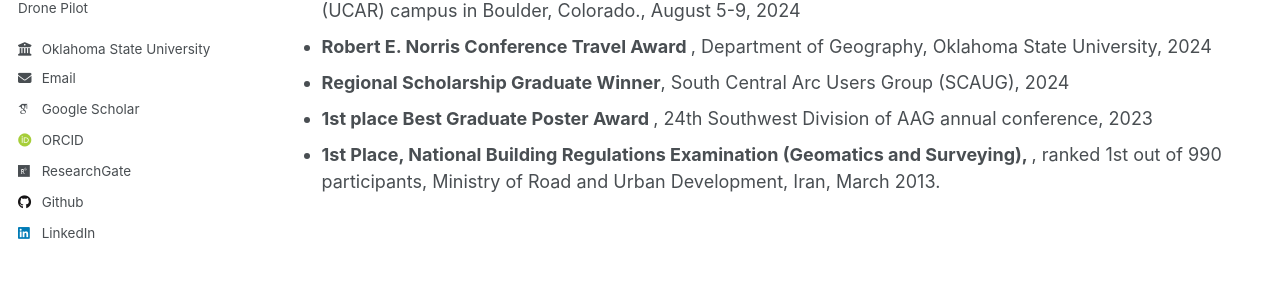
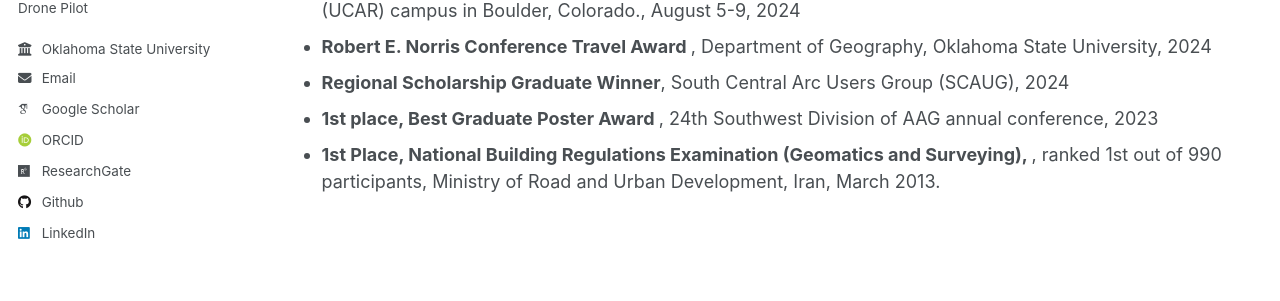
Before and after one commit to eforoutan/eforoutan.github.io, a Jekyll site: the page built from _pages/awards.html, in a window 1280 px wide and 924 px high. Shown: the part 385-686 px from the top of the window. Built offline with Jekyll 4.4.1, drawn with Linux system fonts in a browser that asks for light colours; some web fonts are replaced.

```diff
--- a/_pages/awards.html
+++ b/_pages/awards.html
@@ -16,7 +16,7 @@ author_profile: true
 2024 NSF I-GUIDE Summer School Travel Award </strong>, at the University Corporation for Atmospheric Research (UCAR) campus in Boulder, Colorado., August 5-9, 2024 </li>
   <li><strong>Robert E. Norris Conference Travel Award </strong>, Department of Geography, Oklahoma State University, 2024 </li>
   <li><strong>Regional Scholarship Graduate Winner</strong>, South Central Arc Users Group (SCAUG), 2024 </li>
-  <li><strong>1st place Best Graduate Poster Award </strong>, 24th Southwest Division of AAG annual conference, 2023</li>
+  <li><strong>1st place, Best Graduate Poster Award </strong>, 24th Southwest Division of AAG annual conference, 2023</li>
   <li><strong>1st Place, National Building Regulations Examination (Geomatics and Surveying), </strong>, ranked 1st out of 990 participants, Ministry of Road and Urban Development, Iran, March 2013.</li>
 </ul>
 
```
